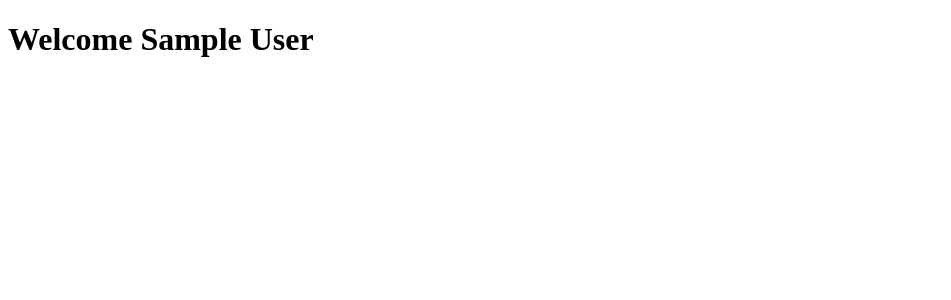
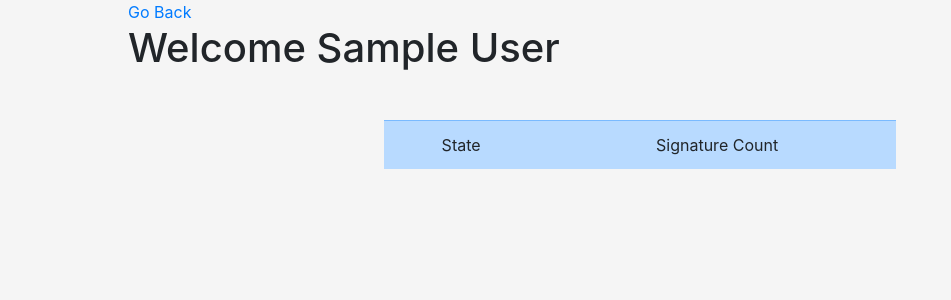
Before and after one commit to Colbyjoe97/Equal_Parental_Rights, a Django app: template apps/my_app/templates/admin-page.html in a window 1280 px wide. Shown: the top 300 px of the page, without its empty margins (0-951 px from the left). Run offline with Django 3.2, Linux system fonts and the light colour scheme; the template is opened without the code that fills it, so the values that code supplies are empty; the visitor is signed in with stand-in values (Sample User, id 1); some libraries are stand-ins or nearby versions.

Commit message:
showed amount of signatures for each state

```diff
--- a/apps/my_app/templates/admin-page.html
+++ b/apps/my_app/templates/admin-page.html
@@ -4,9 +4,31 @@
     <meta charset="UTF-8">
     <meta http-equiv="X-UA-Compatible" content="IE=edge">
     <meta name="viewport" content="width=device-width, initial-scale=1.0">
-    <title>Document</title>
+    <title>Admin</title>
+    <link rel="stylesheet" href="https://stackpath.bootstrapcdn.com/bootstrap/4.3.1/css/bootstrap.min.css" integrity="sha384-ggOyR0iXCbMQv3Xipma34MD+dH/1fQ784/j6cY/iJTQUOhcWr7x9JvoRxT2MZw1T" crossorigin="anonymous">
+    {% load static %}
+    <link rel="stylesheet" href="{% static 'admin-page.css' %}">
 </head>
 <body>
-    <h1>Welcome {{user.first_name}} {{user.last_name}}</h1>
+    <div class="wrapper">
+        <a href="/">Go Back</a>
+        <h1 class="mb-5">Welcome {{user.first_name}} {{user.last_name}}</h1>
+        <table class="m-auto text-center table table-hover table-primary w-50">
+            <thead>
+                <tr>
+                    <td>State</td>
+                    <td>Signature Count</td>
+                </tr>
+            </thead>
+            <tbody>
+                {% for state in states %}
+                <tr>
+                    <td>{{state.state}}</td>
+                    <td>{{state.count}}</td>
+                </tr>
+                {% endfor %}
+            </tbody>
+        </table>
+    </div>
 </body>
 </html>
```
